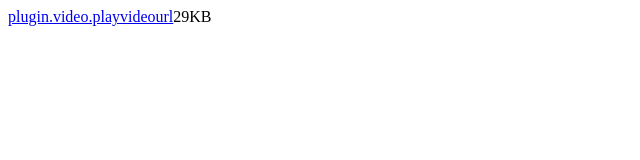
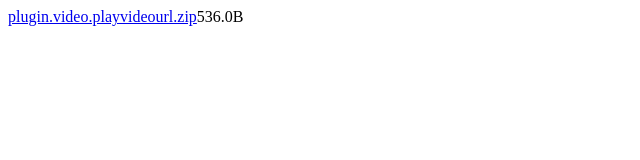
Before and after one commit to FAlbanni/FAlbanni.github.io, a plain HTML site: page index.html in a window 1280 px wide. Shown: the full height of the page, 0-640 px from the left. Drawn offline with Linux system fonts and the light colour scheme.

Commit message:
Update index.html

```diff
--- a/index.html
+++ b/index.html
@@ -1 +1 @@
-<a href="plugin.video.playvideourl.zip">plugin.video.playvideourl</a><td>29KB</td>
+<a href="plugin.video.playvideourl.zip">plugin.video.playvideourl.zip</a><td>536.0B</td>
```
